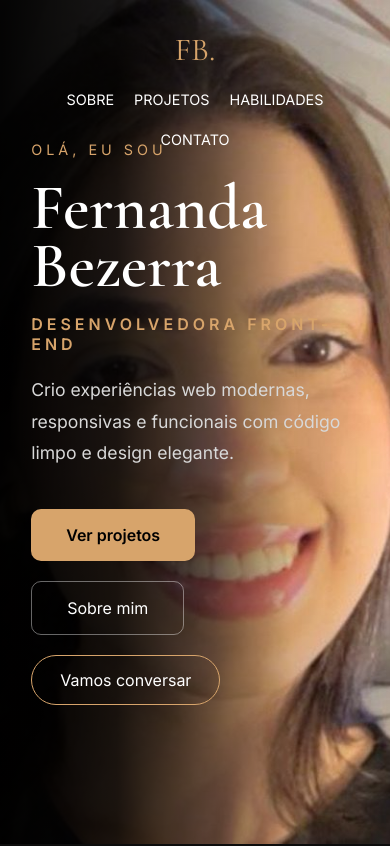
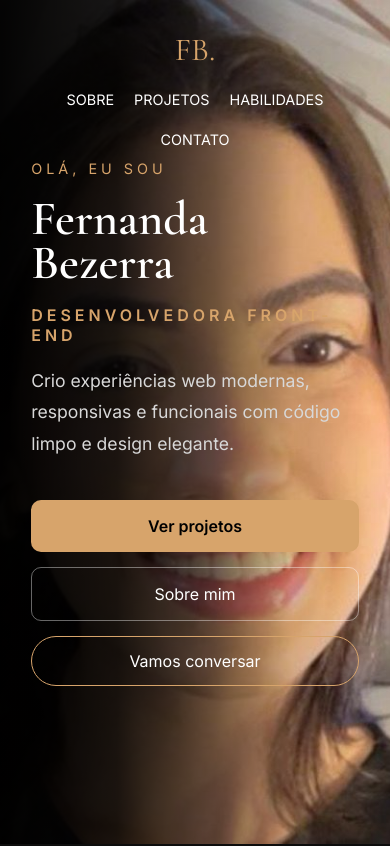
Before and after one commit to fernandanandafigueiredo66788-sketch/My-Portifolio, a plain HTML site: page index.html in a window 390 px wide. Shown: the top 846 px of the page. Drawn offline with nearby package versions, Linux system fonts and the light colour scheme.

Commit message:
Update index.css
ALteração e modificação css

```diff
--- a/index.css
+++ b/index.css
@@ -360,7 +360,7 @@ body{
     }
 
     .hero-text h1{
-        font-size: 4rem;
+        font-size: 3rem;
     }
 
     .cards{
@@ -378,3 +378,23 @@ body{
     color: inherit;
     display: block;
 }
+
+.hero-buttons{
+    display: flex;
+    gap: 15px;
+    flex-wrap: wrap;
+}
+
+@media (max-width: 900px){
+
+    .hero-buttons{
+        flex-direction: column;
+        width: 100%;
+    }
+
+    .hero-buttons a{
+        width: 100%;
+        text-align: center;
+    }
+
+}
```
